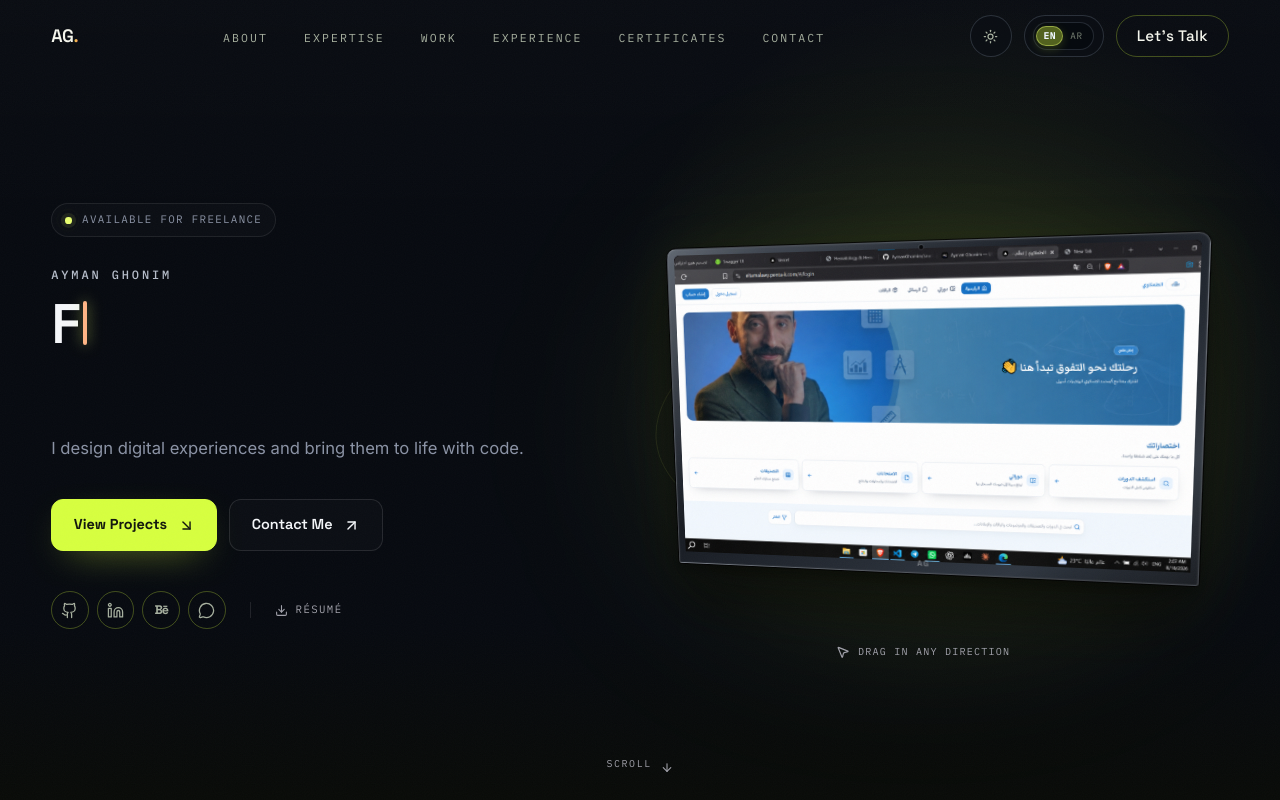
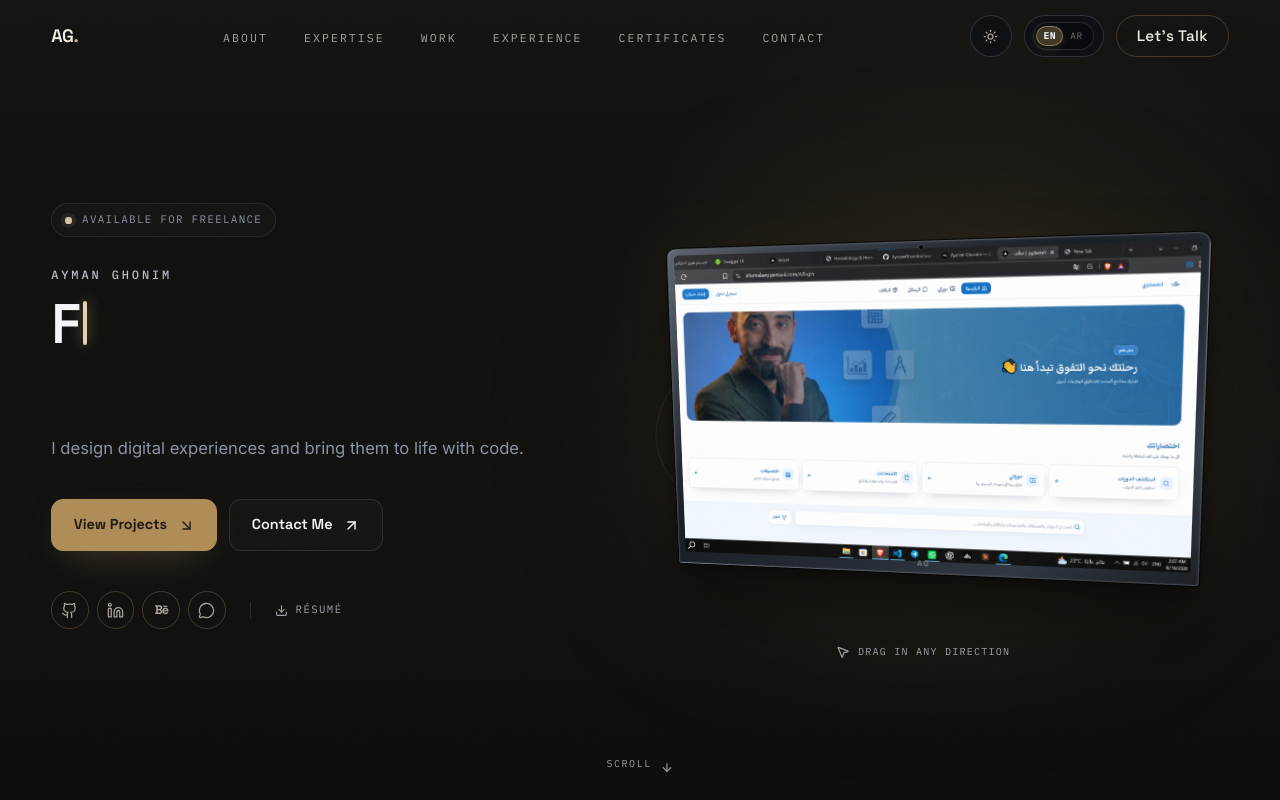
Before and after one commit to AymanGhomim/Ayman-Ghonim, a React (Vite) app: page / in a window 1280 px wide. Shown: the top 800 px of the page. Built offline with nearby package versions, Linux system fonts and the light colour scheme.

Commit message:
Refine portfolio color palette with warm noir and bronze accents

```diff
--- a/index.html
+++ b/index.html
@@ -14,7 +14,7 @@
     />
     <meta name="author" content="Ayman Ghonim" />
     <meta name="robots" content="index, follow" />
-    <meta name="theme-color" content="#090b08" />
+    <meta name="theme-color" content="#0c0c0b" />
 
     <!-- OpenGraph -->
     <meta property="og:type" content="website" />
--- a/src/components/layout/Navbar.tsx
+++ b/src/components/layout/Navbar.tsx
@@ -40,7 +40,7 @@
     document.documentElement.dataset.theme = theme;
     document.documentElement.style.colorScheme = theme;
     window.localStorage.setItem("portfolio-theme", theme);
-    document.querySelector('meta[name="theme-color"]')?.setAttribute("content", lightMode ? "#f6f7ee" : "#090b08");
+    document.querySelector('meta[name="theme-color"]')?.setAttribute("content", lightMode ? "#f5f1e8" : "#0c0c0b");
   }, [lightMode]);
 
   useEffect(() => {
--- a/src/index.css
+++ b/src/index.css
@@ -7,29 +7,29 @@
 /* Design Tokens — DESIGN × CODE                                       */
 /* ------------------------------------------------------------------ */
 :root {
-  /* Surfaces — obsidian / moss */
-  --bg: #090b08;
-  --bg-soft: #10150e;
-  --surface: #111610;
-  --surface-hover: #1a2116;
-  --surface-glass: rgba(232, 255, 202, 0.045);
+  /* Surfaces — warm noir */
+  --bg: #0c0c0b;
+  --bg-soft: #13120f;
+  --surface: #171612;
+  --surface-hover: #211f19;
+  --surface-glass: rgba(246, 238, 220, 0.045);
 
   /* Text */
-  --text-primary: #f5f6ed;
-  --text-secondary: #a7b09f;
-  --text-muted: #788274;
+  --text-primary: #f4efe5;
+  --text-secondary: #aaa398;
+  --text-muted: #777267;
 
   /* Borders */
-  --border: rgba(232, 255, 202, 0.11);
-  --border-hover: rgba(215, 255, 63, 0.28);
-
-  /* Accent — electric lime → warm ember */
-  --accent-from: #d7ff3f;
-  --accent-to: #ff8a5b;
-  --accent-warm: #ff8a5b;
-  --accent-ink: #12170d;
-  --accent-soft: rgba(215, 255, 63, 0.12);
-  --accent-soft-warm: rgba(255, 138, 91, 0.12);
+  --border: rgba(246, 238, 220, 0.11);
+  --border-hover: rgba(176, 141, 87, 0.32);
+
+  /* Accent — muted bronze → champagne */
+  --accent-from: #b08d57;
+  --accent-to: #e6d3ad;
+  --accent-warm: #e6d3ad;
+  --accent-ink: #211a12;
+  --accent-soft: rgba(176, 141, 87, 0.14);
+  --accent-soft-warm: rgba(230, 211, 173, 0.14);
 
   /* Typography */
   --font-display: "Space Grotesk", ui-sans-serif, system-ui, sans-serif;
@@ -50,25 +50,25 @@
   --radius-sm: 8px;
   --radius-md: 14px;
   --radius-lg: 22px;
-  --shadow-accent: 0 18px 48px -22px rgba(215, 255, 63, 0.42);
+  --shadow-accent: 0 18px 48px -22px rgba(176, 141, 87, 0.32);
 
   color-scheme: dark;
 }
 
 html[data-theme="light"] {
   color-scheme: light;
-  --bg: #f6f7ee;
-  --bg-soft: #e9efdc;
-  --surface: #ffffff;
-  --surface-hover: #f0f5e7;
-  --surface-glass: rgba(255, 255, 255, 0.78);
-  --text-primary: #172016;
-  --text-secondary: #53604f;
-  --text-muted: #788574;
-  --border: rgba(27, 43, 22, 0.12);
-  --border-hover: rgba(95, 125, 25, 0.32);
-  --accent-soft: rgba(126, 167, 24, 0.14);
-  --accent-soft-warm: rgba(255, 138, 91, 0.14);
+  --bg: #f5f1e8;
+  --bg-soft: #ebe4d7;
+  --surface: #fffdf9;
+  --surface-hover: #f4efe7;
+  --surface-glass: rgba(255, 253, 249, 0.82);
+  --text-primary: #221f1a;
+  --text-secondary: #645d53;
+  --text-muted: #837a6c;
+  --border: rgba(37, 31, 22, 0.12);
+  --border-hover: rgba(176, 141, 87, 0.38);
+  --accent-soft: rgba(176, 141, 87, 0.13);
+  --accent-soft-warm: rgba(230, 211, 173, 0.18);
 }
 
 /* ------------------------------------------------------------------ */
@@ -101,7 +101,7 @@
 
 html[data-theme="light"] body {
   background:
-    radial-gradient(circle at 82% 8%, rgba(215, 255, 63, 0.18), transparent 30rem),
+    radial-gradient(circle at 82% 8%, rgba(230, 211, 173, 0.16), transparent 30rem),
     var(--bg);
 }
 
@@ -209,7 +209,7 @@
 /* ------------------------------------------------------------------ */
 .hero-premium {
   isolation: isolate;
-  background: #070a10;
+  background: #10100e;
 }
 .hero-backdrop {
   position: absolute;
@@ -217,8 +217,8 @@
   z-index: -2;
   background:
     linear-gradient(180deg, rgba(255, 255, 255, 0.012), transparent 30%),
-    radial-gradient(circle at 76% 44%, rgba(215, 255, 63, 0.1), transparent 34%),
-    #070a10;
+    radial-gradient(circle at 76% 44%, rgba(176, 141, 87, 0.1), transparent 34%),
+    #10100e;
 }
 .hero-backdrop::after {
   content: "";
@@ -235,7 +235,7 @@
   width: min(44vw, 42rem);
   aspect-ratio: 1.4;
   border-radius: 999px;
-  background: rgba(215, 255, 63, 0.07);
+  background: rgba(176, 141, 87, 0.07);
   filter: blur(90px);
   pointer-events: none;
 }
@@ -261,14 +261,14 @@
   width: 0.42rem;
   height: 0.42rem;
   border-radius: 50%;
-  background: #e9ff70;
-  box-shadow: 0 0 0 4px rgba(233, 255, 112, 0.09);
+  background: #d7c3a0;
+  box-shadow: 0 0 0 4px rgba(215, 195, 160, 0.09);
 }
 .hero-status-dot::after {
   content: "";
   position: absolute;
   inset: -0.22rem;
-  border: 1px solid rgba(233, 255, 112, 0.3);
+  border: 1px solid rgba(215, 195, 160, 0.3);
   border-radius: inherit;
   animation: hero-status-pulse 2.4s ease-out infinite;
 }
@@ -295,7 +295,7 @@
 }
 .hero-title-accent {
   padding-bottom: 0.06em;
-  background: linear-gradient(105deg, #d7ff3f, #e9ff70);
+  background: linear-gradient(105deg, #b08d57, #d7c3a0);
   -webkit-background-clip: text;
   background-clip: text;
   color: transparent;
@@ -313,8 +313,8 @@
   height: 0.78em;
   margin-left: 0.08em;
   border-radius: 999px;
-  background: #ffb585;
-  box-shadow: 0 0 14px rgba(233, 255, 112, 0.55);
+  background: #e6d3ad;
+  box-shadow: 0 0 14px rgba(215, 195, 160, 0.55);
   vertical-align: -0.03em;
   animation: hero-type-cursor-blink 0.82s steps(1, end) infinite;
 }
@@ -347,11 +347,11 @@
     box-shadow 250ms ease;
 }
 .hero-btn-primary {
-  border: 1px solid #d7ff3f;
-  background: #d7ff3f;
+  border: 1px solid #b08d57;
+  background: #b08d57;
   color: var(--accent-ink);
   font-weight: 700;
-  box-shadow: 0 12px 38px -18px rgba(215, 255, 63, 0.7);
+  box-shadow: 0 12px 38px -18px rgba(176, 141, 87, 0.7);
 }
 .hero-btn-secondary {
   border: 1px solid rgba(255, 255, 255, 0.11);
@@ -363,8 +363,8 @@
   transform: translateY(-2px);
 }
 .hero-btn-primary:hover {
-  background: #b9e62d;
-  box-shadow: 0 16px 44px -17px rgba(215, 255, 63, 0.85);
+  background: #8b6a3e;
+  box-shadow: 0 16px 44px -17px rgba(176, 141, 87, 0.85);
 }
 .hero-btn-secondary:hover {
   border-color: rgba(255, 255, 255, 0.2);
@@ -386,7 +386,7 @@
   bottom: -0.3rem;
   left: 0;
   height: 1px;
-  background: #e9ff70;
+  background: #d7c3a0;
   transform: scaleX(0);
   transform-origin: right;
   transition: transform 300ms var(--ease-out-expo);
@@ -415,7 +415,7 @@
 .hero-social-icon:focus-visible,
 .social-icon-link:hover,
 .social-icon-link:focus-visible {
-  border-color: rgba(233, 255, 112, 0.72);
+  border-color: rgba(215, 195, 160, 0.72);
   background: var(--accent-soft);
   color: #dbeafe;
   transform: translateY(-2px);
@@ -447,7 +447,7 @@
   left: 50%;
   width: 88%;
   height: 47%;
-  border: 1px solid rgba(233, 255, 112, 0.1);
+  border: 1px solid rgba(215, 195, 160, 0.1);
   border-radius: 50%;
   transform: translate(-50%, -50%) rotate(-7deg);
   pointer-events: none;
@@ -460,8 +460,8 @@
   width: 5px;
   height: 5px;
   border-radius: 50%;
-  background: #e9ff70;
-  box-shadow: 0 0 14px rgba(233, 255, 112, 0.55);
+  background: #d7c3a0;
+  box-shadow: 0 0 14px rgba(215, 195, 160, 0.55);
 }
 .hero-laptop-fragment {
   position: absolute;
@@ -472,8 +472,8 @@
   height: clamp(0.42rem, 0.8vw, 0.62rem);
   border: 1px solid rgba(255, 181, 133, 0.5);
   border-radius: 999px;
-  background: linear-gradient(90deg, rgba(215, 255, 63, 0.12), rgba(255, 181, 133, 0.7));
-  box-shadow: 0 0 18px rgba(215, 255, 63, 0.22);
+  background: linear-gradient(90deg, rgba(176, 141, 87, 0.12), rgba(255, 181, 133, 0.7));
+  box-shadow: 0 0 18px rgba(176, 141, 87, 0.22);
   pointer-events: none;
   opacity: 0;
 }
@@ -525,7 +525,7 @@
   transform-style: preserve-3d;
   filter:
     drop-shadow(0 42px 32px rgba(0, 0, 0, 0.55))
-    drop-shadow(0 0 30px rgba(215, 255, 63, 0.05));
+    drop-shadow(0 0 30px rgba(176, 141, 87, 0.05));
   will-change: transform;
 }
 .hero-laptop-3d[data-dragging="true"] {
@@ -535,10 +535,10 @@
   outline: none;
 }
 .hero-laptop-3d:focus-visible .hero-laptop-display {
-  border-color: rgba(233, 255, 112, 0.72);
+  border-color: rgba(215, 195, 160, 0.72);
   box-shadow:
-    0 0 0 2px rgba(215, 255, 63, 0.18),
-    0 0 34px rgba(215, 255, 63, 0.14),
+    0 0 0 2px rgba(176, 141, 87, 0.18),
+    0 0 34px rgba(176, 141, 87, 0.14),
     inset 0 0 0 1px rgba(0, 0, 0, 0.7);
 }
 .hero-laptop-display {
@@ -642,7 +642,7 @@
 /* Certificates — visual proof presented as a responsive gallery */
 .certificates-section {
   background:
-    radial-gradient(circle at 82% 38%, rgba(215, 255, 63, 0.08), transparent 28rem),
+    radial-gradient(circle at 82% 38%, rgba(176, 141, 87, 0.08), transparent 28rem),
     var(--bg);
 }
 .certificates-grid {
@@ -753,7 +753,7 @@
 /* About — personal editorial story */
 .about-editorial {
   isolation: isolate;
-  background: #070a10;
+  background: #10100e;
 }
 .about-grid {
   position: absolute;
@@ -811,7 +811,7 @@
 .expertise-editorial {
   isolation: isolate;
   background:
-    radial-gradient(circle at 50% 42%, rgba(215, 255, 63, 0.035), transparent 36%),
+    radial-gradient(circle at 50% 42%, rgba(176, 141, 87, 0.035), transparent 36%),
     #05070b;
 }
 .expertise-columns {
@@ -836,8 +836,8 @@
   left: 0;
   width: 2.5rem;
   height: 1px;
-  background: #e9ff70;
-  box-shadow: 0 0 12px rgba(233, 255, 112, 0.35);
+  background: #d7c3a0;
+  box-shadow: 0 0 12px rgba(215, 195, 160, 0.35);
   transition: width 480ms var(--ease-out-expo);
 }
 .expertise-discipline article:hover::before,
@@ -900,8 +900,8 @@
   left: 0.45rem;
   z-index: 1;
   height: 1px;
-  background: linear-gradient(90deg, #d7ff3f, #e9ff70 55%, #ff8a5b);
-  box-shadow: 0 0 14px rgba(215, 255, 63, 0.45);
+  background: linear-gradient(90deg, #b08d57, #d7c3a0 55%, #e6d3ad);
+  box-shadow: 0 0 14px rgba(176, 141, 87, 0.45);
   transform-origin: left center;
 }
 .expertise-workflow-dot {
@@ -914,8 +914,8 @@
   border-radius: 999px;
   background: #f7f7f8;
   box-shadow:
-    0 0 0 5px rgba(233, 255, 112, 0.1),
-    0 0 18px rgba(233, 255, 112, 0.85);
+    0 0 0 5px rgba(215, 195, 160, 0.1),
+    0 0 18px rgba(215, 195, 160, 0.85);
 }
 .expertise-workflow-stages {
   position: relative;
@@ -957,7 +957,7 @@
 .expertise-stack li:not(:last-child)::after {
   content: "·";
   margin-inline: 0.65rem;
-  color: rgba(233, 255, 112, 0.55);
+  color: rgba(215, 195, 160, 0.55);
 }
 
 @media (min-width: 768px) {
@@ -991,7 +991,7 @@
 
 /* Selected work — sequential project journey */
 .projects-journey {
-  background: #070a10;
+  background: #10100e;
 }
 .projects-timeline-intro {
   display: flex;
@@ -1017,15 +1017,15 @@
 }
 .projects-filter-pill:hover,
 .projects-filter-pill:focus-visible {
-  border-color: rgba(233, 255, 112, 0.72);
+  border-color: rgba(215, 195, 160, 0.72);
   color: #dbeafe;
   transform: translateY(-1px);
 }
 .projects-filter-pill.is-active {
-  border-color: #d7ff3f;
-  background: #d7ff3f;
+  border-color: #b08d57;
+  background: #b08d57;
   color: #fff;
-  box-shadow: 0 8px 22px -14px rgba(215, 255, 63, 0.9);
+  box-shadow: 0 8px 22px -14px rgba(176, 141, 87, 0.9);
 }
 .projects-filter-empty {
   padding: 3rem 0;
@@ -1053,8 +1053,8 @@
   position: absolute;
   inset: 0;
   display: block;
-  background: linear-gradient(to bottom, #d7ff3f, #e9ff70 62%, #ff8a5b);
-  box-shadow: 0 0 12px rgba(215, 255, 63, 0.28);
+  background: linear-gradient(to bottom, #b08d57, #d7c3a0 62%, #e6d3ad);
+  box-shadow: 0 0 12px rgba(176, 141, 87, 0.28);
   transform-origin: top center;
 }
 .project-timeline-row {
@@ -1112,7 +1112,7 @@
   overflow: hidden;
   border: 1px solid var(--border);
   border-radius: var(--radius-md);
-  background: #0c100b;
+  background: #13120f;
   box-shadow: 0 30px 70px -38px rgba(0, 0, 0, 0.82);
   transform-style: preserve-3d;
   transform: translateZ(0.45rem);
@@ -1120,13 +1120,13 @@
   transition: border-color 220ms ease, box-shadow 300ms ease;
 }
 .project-showcase-3d[data-dragging="true"] .project-showcase-visual {
-  border-color: rgba(233, 255, 112, 0.45);
+  border-color: rgba(215, 195, 160, 0.45);
   box-shadow: 0 38px 85px -36px rgba(0, 0, 0, 0.9);
 }
 .project-visual-link:focus-visible .project-showcase-visual {
-  border-color: rgba(233, 255, 112, 0.72);
+  border-color: rgba(215, 195, 160, 0.72);
   box-shadow:
-    0 0 0 2px rgba(215, 255, 63, 0.16),
+    0 0 0 2px rgba(176, 141, 87, 0.16),
     0 30px 70px -38px rgba(0, 0, 0, 0.82);
 }
 .project-showcase-visual::after {
@@ -1182,7 +1182,7 @@
 .project-showcase-role,
 .project-showcase-stack {
   margin-top: 0.7rem;
-  color: #e9ff70;
+  color: #d7c3a0;
   font-family: var(--font-mono);
   font-size: 0.66rem;
   line-height: 1.7;
@@ -1235,22 +1235,22 @@
   display: none;
 }
 .project-showcase-actions a:first-child {
-  border-color: #d7ff3f;
-  background: #d7ff3f;
+  border-color: #b08d57;
+  background: #b08d57;
   color: var(--accent-ink);
   font-weight: 700;
-  box-shadow: 0 10px 28px -16px rgba(215, 255, 63, 0.7);
+  box-shadow: 0 10px 28px -16px rgba(176, 141, 87, 0.7);
 }
 .project-showcase-actions a:hover {
   color: #fff;
-  border-color: rgba(233, 255, 112, 0.72);
-  background: rgba(215, 255, 63, 0.12);
+  border-color: rgba(215, 195, 160, 0.72);
+  background: rgba(176, 141, 87, 0.12);
   transform: translateY(-2px);
-  box-shadow: 0 12px 26px -18px rgba(215, 255, 63, 0.8);
+  box-shadow: 0 12px 26px -18px rgba(176, 141, 87, 0.8);
 }
 .project-showcase-actions a:first-child:hover {
-  border-color: #e9ff70;
-  background: #b9e62d;
+  border-color: #d7c3a0;
+  background: #8b6a3e;
 }
 .project-timeline-node {
   position: relative;
@@ -1264,7 +1264,7 @@
   place-items: center;
   border: 1px solid rgba(255, 255, 255, 0.12);
   border-radius: 999px;
-  background: #0b100c;
+  background: #171612;
   color: var(--text-muted);
   box-shadow: 0 0 0 7px rgba(7, 10, 16, 0.86);
   font-family: var(--font-mono);
@@ -1281,8 +1281,8 @@
   width: 7px;
   height: 7px;
   border-radius: 999px;
-  background: #e9ff70;
-  box-shadow: 0 0 0 6px rgba(233, 255, 112, 0.08);
+  background: #d7c3a0;
+  box-shadow: 0 0 0 6px rgba(215, 195, 160, 0.08);
 }
 .projects-timeline-end p {
   padding-left: 1rem;
@@ -1472,12 +1472,12 @@
     transform var(--duration-fast) var(--ease-out-expo),
     box-shadow var(--duration-fast) var(--ease-out-expo),
     filter var(--duration-fast) var(--ease-out-expo);
-  box-shadow: 0 0 0 0 rgba(215, 255, 63, 0);
+  box-shadow: 0 0 0 0 rgba(176, 141, 87, 0);
 }
 .btn-primary:hover {
   transform: translateY(-2px);
   filter: brightness(1.08);
-  box-shadow: 0 12px 40px -12px rgba(215, 255, 63, 0.45);
+  box-shadow: 0 12px 40px -12px rgba(176, 141, 87, 0.45);
 }
 
 .btn-ghost {
@@ -1526,12 +1526,12 @@
 }
 .language-switch:hover {
   transform: translateY(-2px);
-  border-color: rgba(233, 255, 112, 0.72);
+  border-color: rgba(215, 195, 160, 0.72);
   color: var(--text-primary);
   background: rgba(30, 41, 59, 0.72);
 }
 .language-switch:focus-visible {
-  outline: 2px solid rgba(233, 255, 112, 0.9);
+  outline: 2px solid rgba(215, 195, 160, 0.9);
   outline-offset: 3px;
 }
 .language-switch-options {
@@ -1569,10 +1569,10 @@
   left: 0.16rem;
   width: calc(50% - 0.16rem);
   height: calc(100% - 0.32rem);
-  border: 1px solid rgba(233, 255, 112, 0.45);
+  border: 1px solid rgba(215, 195, 160, 0.45);
   border-radius: 999px;
-  background: rgba(215, 255, 63, 0.36);
-  box-shadow: 0 3px 10px rgba(215, 255, 63, 0.18);
+  background: rgba(176, 141, 87, 0.36);
+  box-shadow: 0 3px 10px rgba(176, 141, 87, 0.18);
   transition: transform 240ms var(--ease-out-expo), background 180ms ease;
 }
 .language-switch.is-ar .language-switch-thumb {
@@ -1602,7 +1602,7 @@
 }
 .theme-switch:hover {
   transform: translateY(-2px);
-  border-color: rgba(233, 255, 112, 0.72);
+  border-color: rgba(215, 195, 160, 0.72);
   color: #facc15;
   background: rgba(30, 41, 59, 0.72);
 }
@@ -1713,7 +1713,7 @@
   transform: scaleX(1);
 }
 .service-index-row:focus-visible {
-  box-shadow: inset 0 0 0 1px rgba(233, 255, 112, 0.35);
+  box-shadow: inset 0 0 0 1px rgba(215, 195, 160, 0.35);
 }
 .service-index-number {
   align-self: start;
@@ -1727,7 +1727,7 @@
 .service-index-row:hover .service-index-number,
 .service-index-row:focus-visible .service-index-number,
 .service-index-row.is-active .service-index-number {
-  color: #e9ff70;
+  color: #d7c3a0;
 }
 .service-index-content {
   min-width: 0;
@@ -1771,7 +1771,7 @@
 .service-index-content li:not(:last-child)::after {
   content: "·";
   margin: 0 0.65rem;
-  color: #e9ff70;
+  color: #d7c3a0;
 }
 .service-index-row:hover .service-index-content ul,
 .service-index-row:focus-visible .service-index-content ul,
@@ -1788,7 +1788,7 @@
 .service-index-row:hover .service-index-arrow,
 .service-index-row:focus-visible .service-index-arrow,
 .service-index-row.is-active .service-index-arrow {
-  color: #e9ff70;
+  color: #d7c3a0;
   opacity: 1;
   transform: translate(3px, -3px) rotate(-45deg);
 }
@@ -1829,7 +1829,7 @@
 .services-cta > a svg {
   width: clamp(1.8rem, 4vw, 3.5rem);
   height: clamp(1.8rem, 4vw, 3.5rem);
-  color: #e9ff70;
+  color: #d7c3a0;
   transition: transform var(--duration-med) var(--ease-out-expo);
 }
 .services-cta > a:hover span,
@@ -1842,7 +1842,7 @@
   transform: translate(4px, -4px);
 }
 .services-cta > a:focus-visible {
-  outline: 1px solid rgba(233, 255, 112, 0.65);
+  outline: 1px solid rgba(215, 195, 160, 0.65);
   outline-offset: 8px;
 }
 
@@ -1877,7 +1877,7 @@
     width: 4.5rem;
     height: 1px;
     margin-bottom: 1rem;
-    background: rgba(233, 255, 112, 0.28);
+    background: rgba(215, 195, 160, 0.28);
   }
   .service-preview-wireframe,
   .service-preview-browser,
@@ -1891,11 +1891,11 @@
     gap: 0.65rem;
     min-height: 10rem;
     padding: 1.3rem;
-    border: 1px solid rgba(233, 255, 112, 0.36);
+    border: 1px solid rgba(215, 195, 160, 0.36);
   }
   .service-preview-wireframe span {
     min-height: 3rem;
-    border: 1px solid rgba(233, 255, 112, 0.22);
+    border: 1px solid rgba(215, 195, 160, 0.22);
   }
   .service-preview-wireframe .is-wide {
     grid-column: 1 / -1;
@@ -1908,7 +1908,7 @@
     gap: 0.75rem;
     min-height: 10rem;
     padding: 2.6rem 1.2rem 1.2rem;
-    border: 1px solid rgba(233, 255, 112, 0.32);
+    border: 1px solid rgba(215, 195, 160, 0.32);
   }
   .service-preview-browser > i {
     position: absolute;
@@ -1916,13 +1916,13 @@
     width: 4px;
     height: 4px;
     border-radius: 999px;
-    background: rgba(233, 255, 112, 0.55);
+    background: rgba(215, 195, 160, 0.55);
   }
   .service-preview-browser > i:nth-child(1) { left: 1rem; }
   .service-preview-browser > i:nth-child(2) { left: 1.65rem; }
   .service-preview-browser > i:nth-child(3) { left: 2.3rem; }
   .service-preview-browser span {
-    border: 1px solid rgba(233, 255, 112, 0.2);
+    border: 1px solid rgba(215, 195, 160, 0.2);
   }
   .service-preview-flow {
     display: flex;
@@ -1941,14 +1941,14 @@
   .service-preview-flow i {
     height: 1px;
     flex: 1;
-    background: rgba(233, 255, 112, 0.35);
+    background: rgba(215, 195, 160, 0.35);
   }
   .service-preview-flow.is-integration span {
     display: grid;
     width: 2.8rem;
     height: 2.8rem;
     place-items: center;
-    border: 1px solid rgba(233, 255, 112, 0.3);
+    border: 1px solid rgba(215, 195, 160, 0.3);
     border-radius: 999px;
   }
   .service-preview-refinement {
@@ -1975,7 +1975,7 @@
     content: "";
     position: absolute;
     inset: 0;
-    background: rgba(233, 255, 112, 0.5);
+    background: rgba(215, 195, 160, 0.5);
     transform: scaleX(0.72);
     transform-origin: left;
   }
@@ -2068,7 +2068,7 @@
   transform: translateY(-2px);
 }
 .process-stage:focus-visible {
-  outline: 1px solid rgba(233, 255, 112, 0.5);
+  outline: 1px solid rgba(215, 195, 160, 0.5);
   outline-offset: -1px;
 }
 .process-stage-number {
@@ -2081,7 +2081,7 @@
 }
 .process-stage.is-active .process-stage-number,
 .process-stage:focus-visible .process-stage-number {
-  color: #e9ff70;
+  color: #d7c3a0;
 }
 .process-stage h3 {
   margin-top: 1.5rem;
@@ -2110,7 +2110,7 @@
   gap: 0.4rem;
 }
 .process-stage-steps svg {
-  color: #e9ff70;
+  color: #d7c3a0;
   transition: transform var(--duration-med) var(--ease-out-expo);
 }
 .process-stage.is-active .process-stage-steps svg,
@@ -2149,16 +2149,16 @@
   top: 50%;
   width: 6px;
   height: 6px;
-  border: 1px solid rgba(233, 255, 112, 0.65);
+  border: 1px solid rgba(215, 195, 160, 0.65);
   border-radius: 999px;
-  background: #070a10;
+  background: #10100e;
   transform: translate(-50%, -50%);
   transition: width var(--duration-med) var(--ease-out-expo), height var(--duration-med) var(--ease-out-expo), background var(--duration-fast) ease;
 }
 .process-rail-node.is-active {
   width: 9px;
   height: 9px;
-  background: #e9ff70;
+  background: #d7c3a0;
 }
 .process-rail-labels {
   display: flex;
@@ -2180,7 +2180,7 @@
   transform: translateX(0.3rem);
 }
 .process-rail-labels .is-active {
-  color: #e9ff70;
+  color: #d7c3a0;
 }
 
 @media (max-width: 899px) {
@@ -2276,7 +2276,7 @@
   flex-wrap: wrap;
   align-items: center;
   gap: 0.65rem;
-  color: #e9ff70;
+  color: #d7c3a0;
   font-family: var(--font-mono);
   font-size: 0.7rem;
   letter-spacing: 0.14em;
@@ -2365,7 +2365,7 @@
 .experience-skills li:not(:last-child)::after {
   content: "·";
   margin: 0 0.65rem;
-  color: #e9ff70;
+  color: #d7c3a0;
 }
 .experience-index {
   justify-self: end;
@@ -2457,7 +2457,7 @@
   height: 10px;
   border-radius: 50%;
   background: linear-gradient(120deg, var(--accent-from), var(--accent-to));
-  box-shadow: 0 0 0 5px rgba(215, 255, 63, 0.12);
+  box-shadow: 0 0 0 5px rgba(176, 141, 87, 0.12);
   flex-shrink: 0;
 }
 
@@ -2477,7 +2477,7 @@
 }
 .education-index {
   grid-area: index;
-  color: #e9ff70;
+  color: #d7c3a0;
   font-family: var(--font-mono);
   font-size: 0.7rem;
   letter-spacing: 0.16em;
@@ -2573,7 +2573,7 @@
 .education-topics li:not(:last-child)::after {
   content: "·";
   margin: 0 0.65rem;
-  color: #e9ff70;
+  color: #d7c3a0;
 }
 .education-period {
   grid-area: date;
@@ -2697,7 +2697,7 @@
   padding-top: clamp(8.5rem, 15vw, 13rem);
   padding-bottom: clamp(5rem, 10vw, 9rem);
   background:
-    radial-gradient(circle at 76% 10%, rgba(215, 255, 63, 0.12), transparent 34rem),
+    radial-gradient(circle at 76% 10%, rgba(176, 141, 87, 0.12), transparent 34rem),
     var(--bg);
 }
 .project-detail-back {
@@ -2745,7 +2745,7 @@
 }
 .project-detail-role {
   margin-top: 1.5rem;
-  color: #e9ff70;
+  color: #d7c3a0;
   font-family: var(--font-mono);
   font-size: 0.72rem;
   letter-spacing: 0.1em;
@@ -2780,19 +2780,19 @@
   transition: color 220ms ease, border-color 220ms ease, background 220ms ease, transform 300ms var(--ease-out-expo);
 }
 .project-detail-actions a:hover {
-  border-color: #e9ff70;
+  border-color: #d7c3a0;
   background: var(--accent-soft);
   color: var(--text-primary);
   transform: translateY(-2px);
 }
 .project-detail-actions a.is-primary {
-  border-color: #d7ff3f;
-  background: #d7ff3f;
+  border-color: #b08d57;
+  background: #b08d57;
   color: var(--accent-ink);
   font-weight: 700;
 }
 .project-detail-actions a.is-primary:hover {
-  background: #b9e62d;
+  background: #8b6a3e;
 }
 .project-detail-hero {
   margin: clamp(4rem, 9vw, 8rem) auto 0;
@@ -2806,7 +2806,7 @@
   width: 100%;
   aspect-ratio: 16 / 9;
   object-fit: contain;
-  background: #0c100b;
+  background: #13120f;
 }
 .project-detail-layout {
   display: grid;
```
Also changed, not shown: public/favicon.svg.
